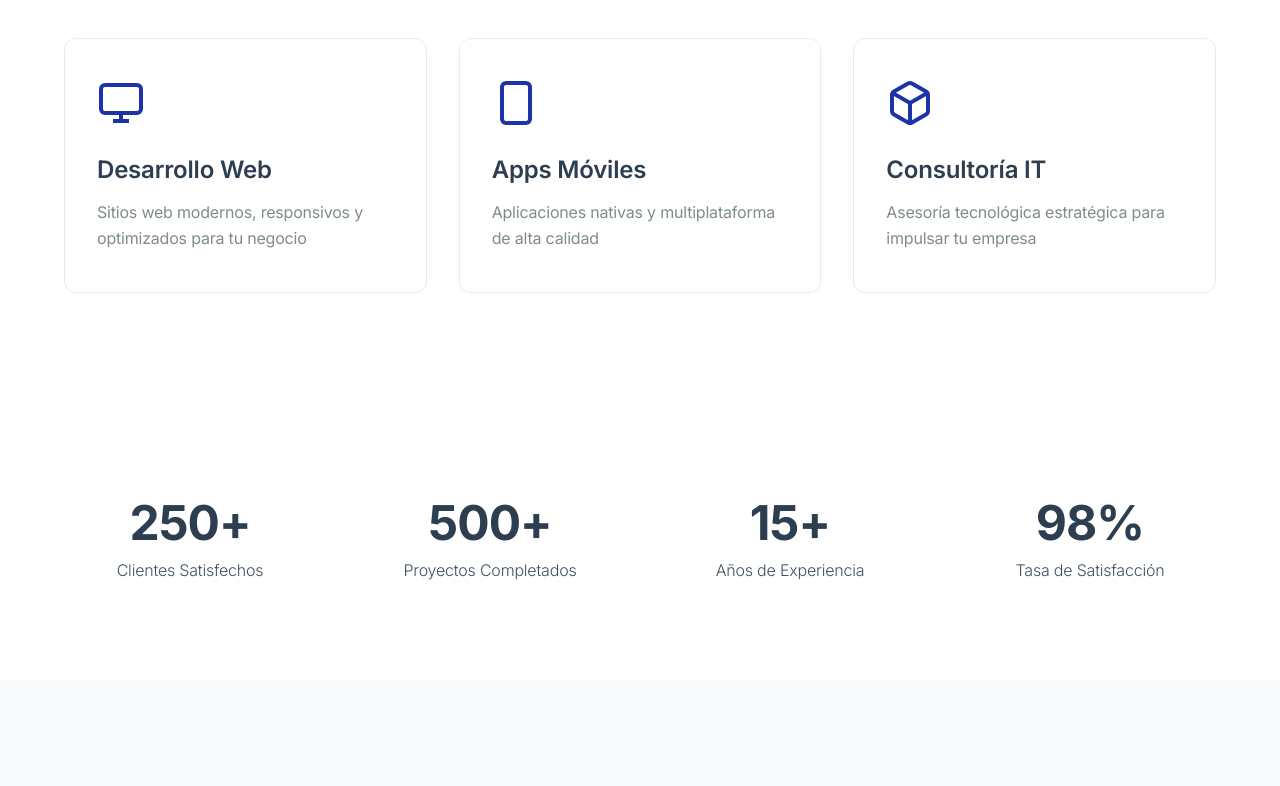
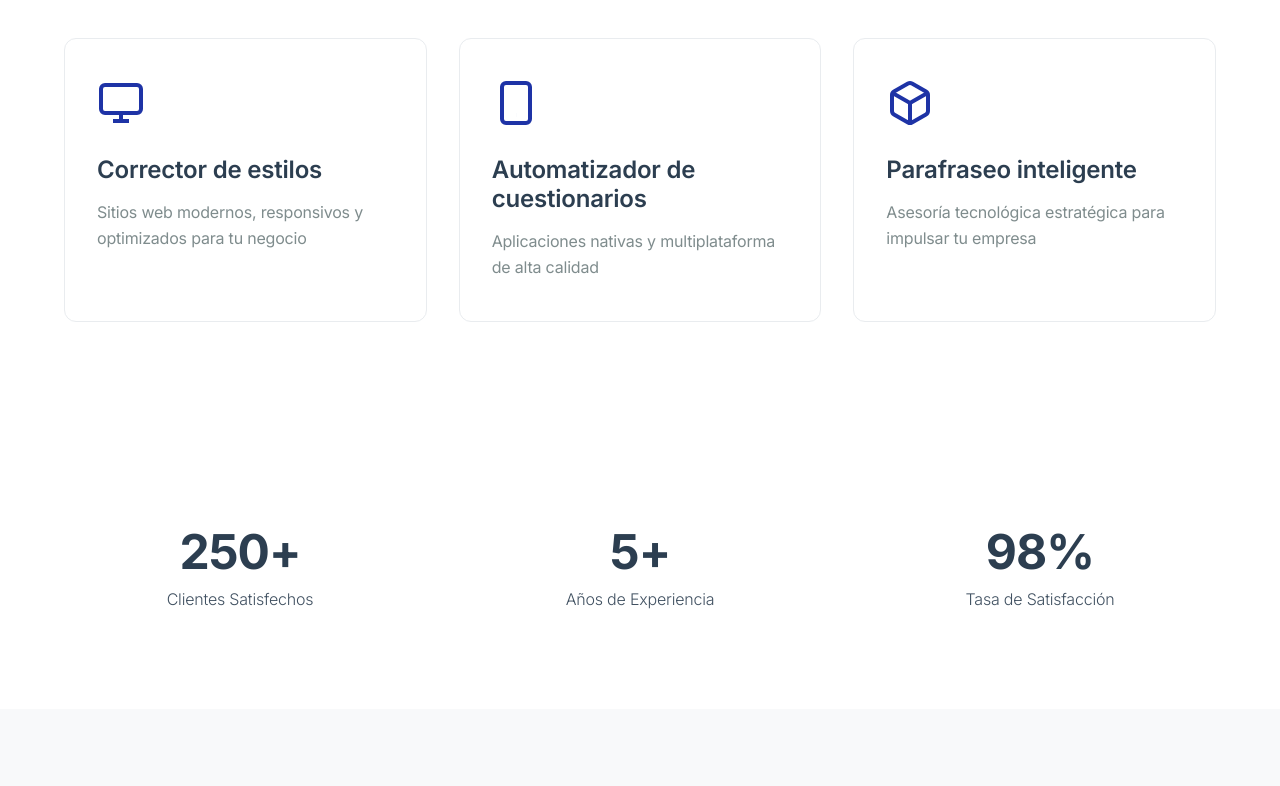
Before and after one commit to JuanMalaver1511/corrector-ia, an Angular app in the folder frontend/: page /inicio in a window 1280 px wide. Shown: the part 771-1557 px from the top of the page. Built offline with nearby package versions, Linux system fonts and the light colour scheme; sample sign-in values are in the browser's storage.

Commit message:
Actualizar títulos de servicios en la sección de inicio para reflejar mejor las ofertas

```diff
--- a/frontend/src/app/components/inicio/inicio.html
+++ b/frontend/src/app/components/inicio/inicio.html
@@ -23,7 +23,7 @@
             <line x1="12" y1="17" x2="12" y2="21"></line>
           </svg>
         </div>
-        <h3 class="service-title">Desarrollo Web</h3>
+        <h3 class="service-title">Corrector de estilos</h3>
         <p class="service-description">Sitios web modernos, responsivos y optimizados para tu negocio</p>
       </div>
 
@@ -34,7 +34,7 @@
             <line x1="12" y1="18" x2="12.01" y2="18"></line>
           </svg>
         </div>
-        <h3 class="service-title">Apps Móviles</h3>
+        <h3 class="service-title">Automatizador de cuestionarios</h3>
         <p class="service-description">Aplicaciones nativas y multiplataforma de alta calidad</p>
       </div>
 
@@ -46,7 +46,7 @@
             <line x1="12" y1="22.08" x2="12" y2="12"></line>
           </svg>
         </div>
-        <h3 class="service-title">Consultoría IT</h3>
+        <h3 class="service-title">Parafraseo inteligente</h3>
         <p class="service-description">Asesoría tecnológica estratégica para impulsar tu empresa</p>
       </div>
 
@@ -65,13 +65,9 @@
         <div class="stat-label">Clientes Satisfechos</div>
       </div>
 
-      <div class="stat-item">
-        <div class="stat-number">500+</div>
-        <div class="stat-label">Proyectos Completados</div>
-      </div>
 
       <div class="stat-item">
-        <div class="stat-number">15+</div>
+        <div class="stat-number">5+</div>
         <div class="stat-label">Años de Experiencia</div>
       </div>
 
```
